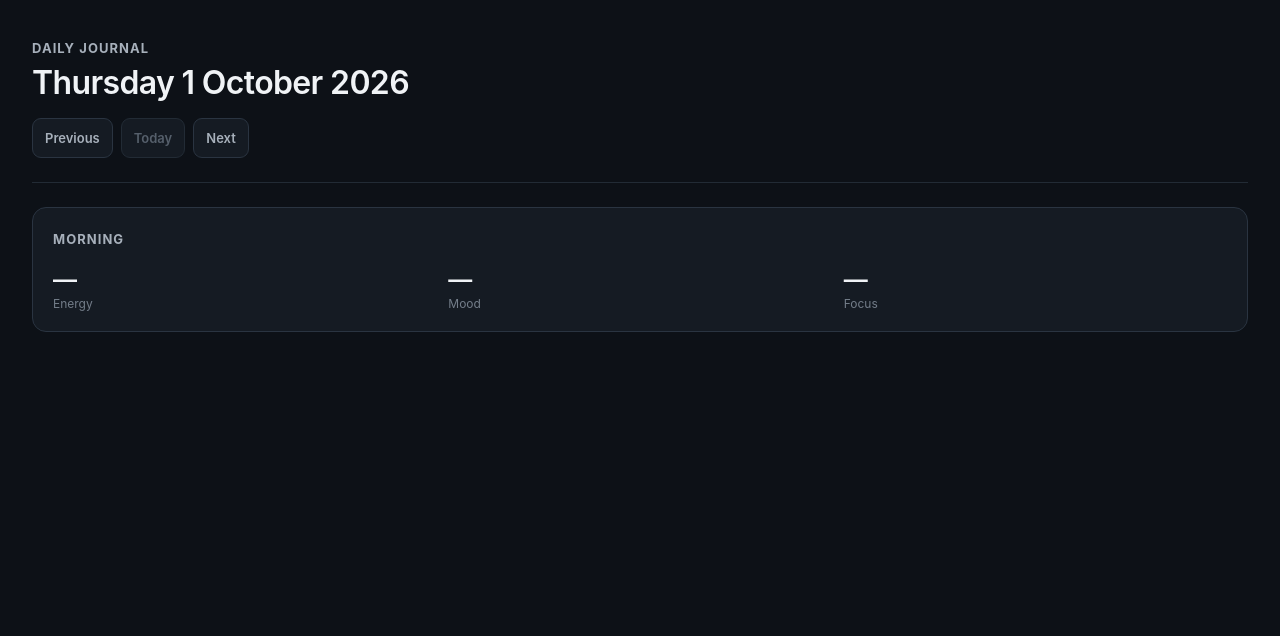
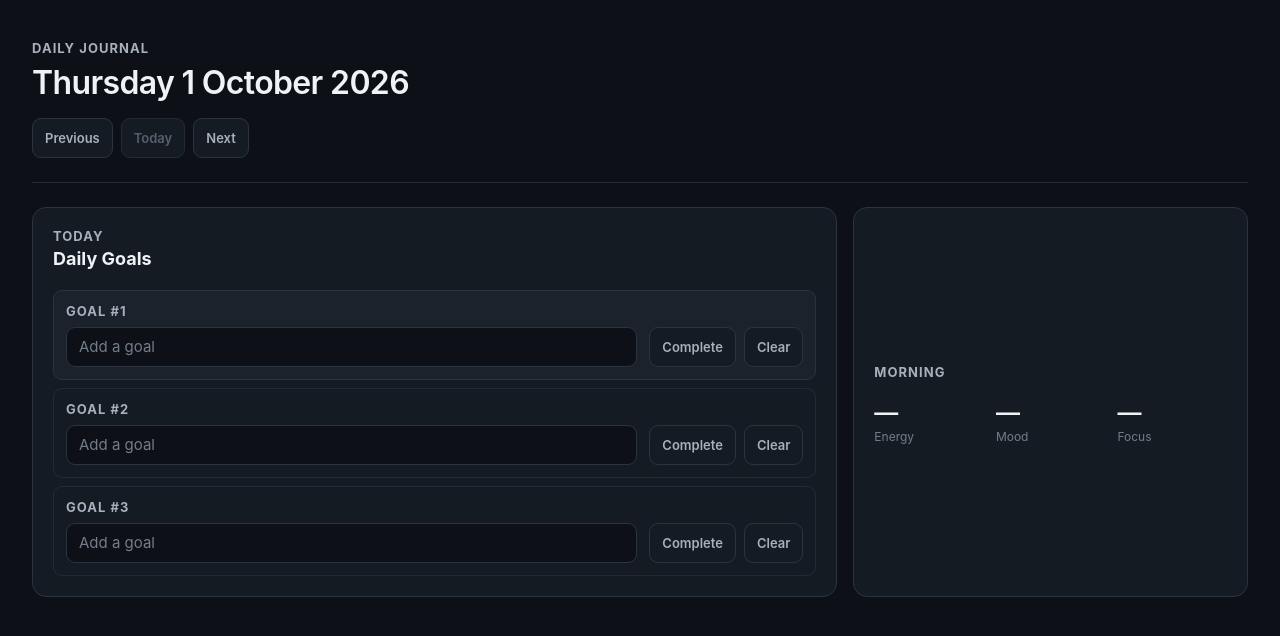
Before and after one commit to gvirco/daily-journal, a React (Vite) app: page / in a window 1280 px wide. Shown: the top 636 px of the page. Built offline with nearby package versions, Linux system fonts and the light colour scheme.

Commit message:
feat: add daily goals

```diff
--- a/src/App.css
+++ b/src/App.css
@@ -72,6 +72,126 @@
   grid-template-columns: repeat(auto-fit, minmax(240px, 1fr));
   gap: var(--space-4);
   padding-top: var(--space-6);
+}
+
+.goals-card {
+  grid-column: span 2;
+  padding: var(--card-padding);
+  background: var(--color-surface);
+  border: var(--border-width) solid var(--color-border);
+  border-radius: var(--radius-card);
+}
+
+.goals-card-header h2 {
+  margin: var(--space-1) 0 0;
+  color: var(--color-text);
+  font-size: var(--font-size-lg);
+  line-height: 1.2;
+}
+
+.goals-card-eyebrow,
+.goal-text-label > span {
+  color: var(--color-text-secondary);
+  font-size: var(--font-size-sm);
+  font-weight: 700;
+  letter-spacing: 0.08em;
+  text-transform: uppercase;
+}
+
+.goals-card-eyebrow {
+  margin: 0;
+}
+
+.goals-list {
+  display: grid;
+  gap: var(--space-2);
+  margin: var(--space-5) 0 0;
+  padding: 0;
+  list-style: none;
+}
+
+.goal-row {
+  display: grid;
+  grid-template-columns: minmax(0, 1fr) auto;
+  align-items: end;
+  gap: var(--space-3);
+  padding: var(--space-3);
+  border: var(--border-width) solid var(--color-border-subtle);
+  border-radius: var(--radius-control);
+}
+
+.goal-row-primary {
+  background: var(--color-surface-elevated);
+  border-color: var(--color-border);
+}
+
+.goal-text-label {
+  display: grid;
+  gap: var(--space-2);
+  min-width: 0;
+}
+
+.goal-text-input {
+  width: 100%;
+  min-height: var(--control-height);
+  padding: 0 var(--space-3);
+  color: var(--color-text);
+  background: var(--color-bg);
+  border: var(--border-width) solid var(--color-border);
+  border-radius: var(--radius-control);
+  font: inherit;
+  font-size: var(--font-size-md);
+}
+
+.goal-text-input::placeholder {
+  color: var(--color-text-muted);
+}
+
+.goal-text-input:focus-visible,
+.goal-completion-button:focus-visible,
+.goal-clear-button:focus-visible {
+  outline: 2px solid var(--color-focus);
+  outline-offset: 2px;
+}
+
+.goal-actions {
+  display: flex;
+  gap: var(--space-2);
+}
+
+.goal-completion-button,
+.goal-clear-button {
+  min-height: var(--control-height);
+  padding: 0 var(--space-3);
+  color: var(--color-text-secondary);
+  background: var(--color-surface);
+  border: var(--border-width) solid var(--color-border);
+  border-radius: var(--radius-control);
+  cursor: pointer;
+  font: inherit;
+  font-size: var(--font-size-sm);
+  font-weight: 600;
+  transition: background-color var(--transition-fast), border-color var(--transition-fast),
+    color var(--transition-fast);
+}
+
+.goal-completion-button:hover:not(:disabled),
+.goal-clear-button:hover {
+  color: var(--color-text);
+  background: var(--color-surface-hover);
+  border-color: var(--color-accent);
+}
+
+.goal-completion-button[aria-pressed='true'] {
+  color: var(--color-text);
+  background: var(--color-success);
+  border-color: var(--color-success);
+}
+
+.goal-completion-button:disabled {
+  color: var(--color-text-disabled);
+  border-color: var(--color-border-subtle);
+  cursor: not-allowed;
 }
 
 .morning-card {
@@ -242,4 +362,17 @@
   .rating-options {
     grid-template-columns: repeat(5, minmax(0, 1fr));
   }
+
+  .goals-card {
+    grid-column: auto;
+  }
+
+  .goal-row {
+    grid-template-columns: 1fr;
+    align-items: stretch;
+  }
+
+  .goal-actions {
+    justify-content: flex-end;
+  }
 }
--- a/src/App.tsx
+++ b/src/App.tsx
@@ -1,5 +1,5 @@
 import { useState } from 'react'
-import type { DailyJournalEntry, MorningJournal, Rating10 } from './domain/DailyJournalEntry'
+import type { DailyGoal, DailyJournalEntry, MorningJournal, Rating10 } from './domain/DailyJournalEntry'
 import './App.css'
 import { getJournalEntry, saveJournalEntry } from './services/journalStorage'
 
@@ -56,11 +56,54 @@ function App() {
       },
     }
 
-    saveJournalEntry(updatedEntry)
-    setJournalEntry(updatedEntry)
+    saveEntry(updatedEntry)
+  }
+
+  function saveEntry(entry: DailyJournalEntry) {
+    saveJournalEntry(entry)
+    setJournalEntry(entry)
+  }
+
+  function updateGoalText(index: number, text: string) {
+    const existingGoals = journalEntry?.goals ?? []
+    const updatedGoals = Array.from(
+      { length: Math.max(existingGoals.length, index + 1) },
+      (_, goalIndex) => existingGoals[goalIndex] ?? { text: '', completed: false },
+    )
+    const currentGoal = updatedGoals[index]
+
+    updatedGoals[index] = {
+      ...currentGoal,
+      text,
+      completed: text.trim() === '' ? false : currentGoal.completed,
+    }
+
+    const goals = updatedGoals.some((goal) => goal.text.trim() !== '') ? updatedGoals : undefined
+    saveEntry({
+      ...(journalEntry ?? { date: selectedDateValue }),
+      date: selectedDateValue,
+      goals,
+    })
+  }
+
+  function toggleGoalCompleted(index: number) {
+    const goals = [...(journalEntry?.goals ?? [])]
+    const goal = goals[index]
+
+    if (!goal || goal.text.trim() === '') {
+      return
+    }
+
+    goals[index] = { ...goal, completed: !goal.completed }
+    saveEntry({
+      ...(journalEntry ?? { date: selectedDateValue }),
+      date: selectedDateValue,
+      goals,
+    })
   }
 
   const morning = journalEntry?.morning
+  const goals: DailyGoal[] = journalEntry?.goals ?? []
 
   return (
     <main className="journal-shell">
@@ -96,6 +139,61 @@ function App() {
       </header>
 
       <section className="journal-dashboard" aria-label="Journal entry">
+        <section className="goals-card" aria-labelledby="daily-goals-title">
+          <div className="goals-card-header">
+            <div>
+              <p className="goals-card-eyebrow">Today</p>
+              <h2 id="daily-goals-title">Daily Goals</h2>
+            </div>
+          </div>
+          <ol className="goals-list">
+            {Array.from({ length: 3 }, (_, index) => {
+              const goal = goals[index]
+              const isPopulated = goal?.text.trim() !== ''
+              const position = index + 1
+
+              return (
+                <li
+                  className={`goal-row ${index === 0 ? 'goal-row-primary' : ''}`}
+                  key={position}
+                >
+                  <label className="goal-text-label">
+                    <span>Goal #{position}</span>
+                    <input
+                      className="goal-text-input"
+                      type="text"
+                      value={goal?.text ?? ''}
+                      onChange={(event) => updateGoalText(index, event.target.value)}
+                      placeholder="Add a goal"
+                    />
+                  </label>
+                  <div className="goal-actions">
+                    <button
+                      className="goal-completion-button"
+                      type="button"
+                      onClick={() => toggleGoalCompleted(index)}
+                      aria-pressed={goal?.completed ?? false}
+                      disabled={!isPopulated}
+                    >
+                      {goal?.completed ? 'Completed' : 'Complete'}
+                    </button>
+                    {isPopulated && (
+                      <button
+                        className="goal-clear-button"
+                        type="button"
+                        onClick={() => updateGoalText(index, '')}
+                        aria-label={`Clear Goal #${position}`}
+                      >
+                        Clear
+                      </button>
+                    )}
+                  </div>
+                </li>
+              )
+            })}
+          </ol>
+        </section>
+
         <button
           className="morning-card"
           type="button"
```
